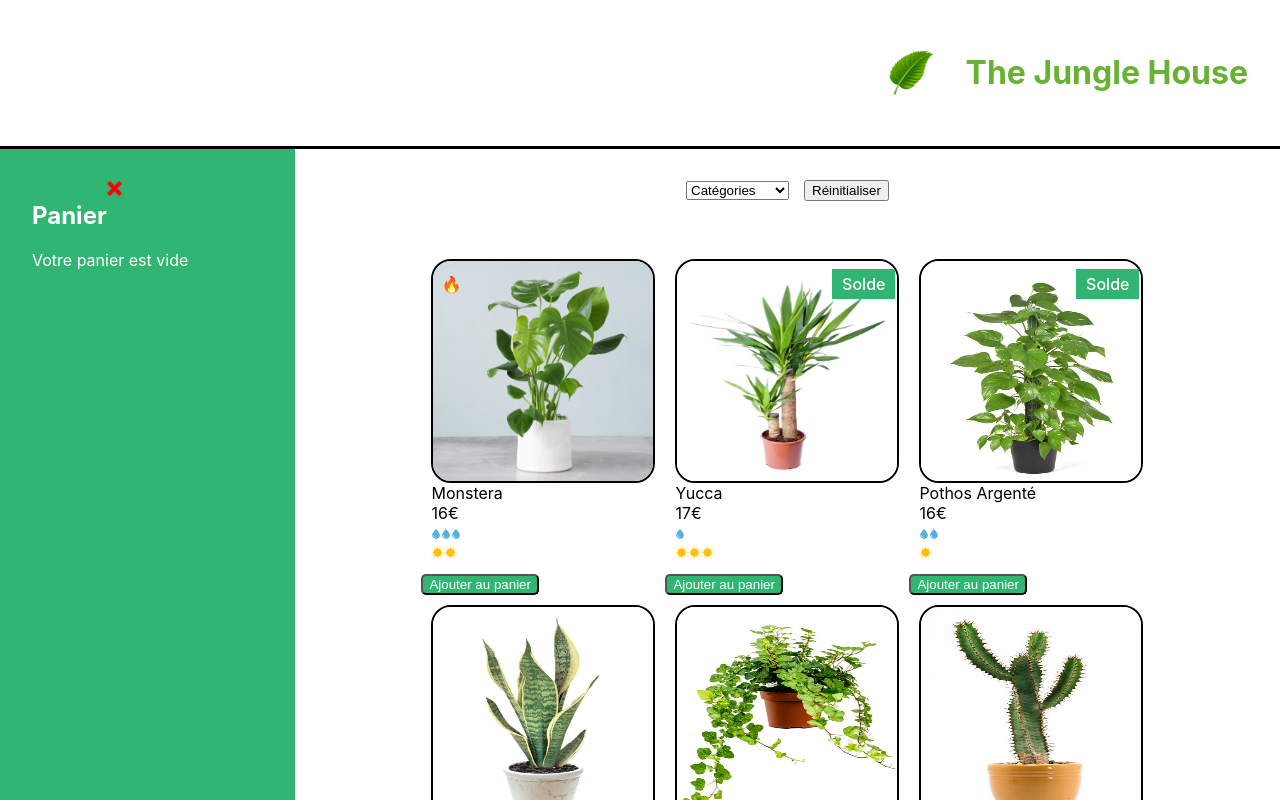
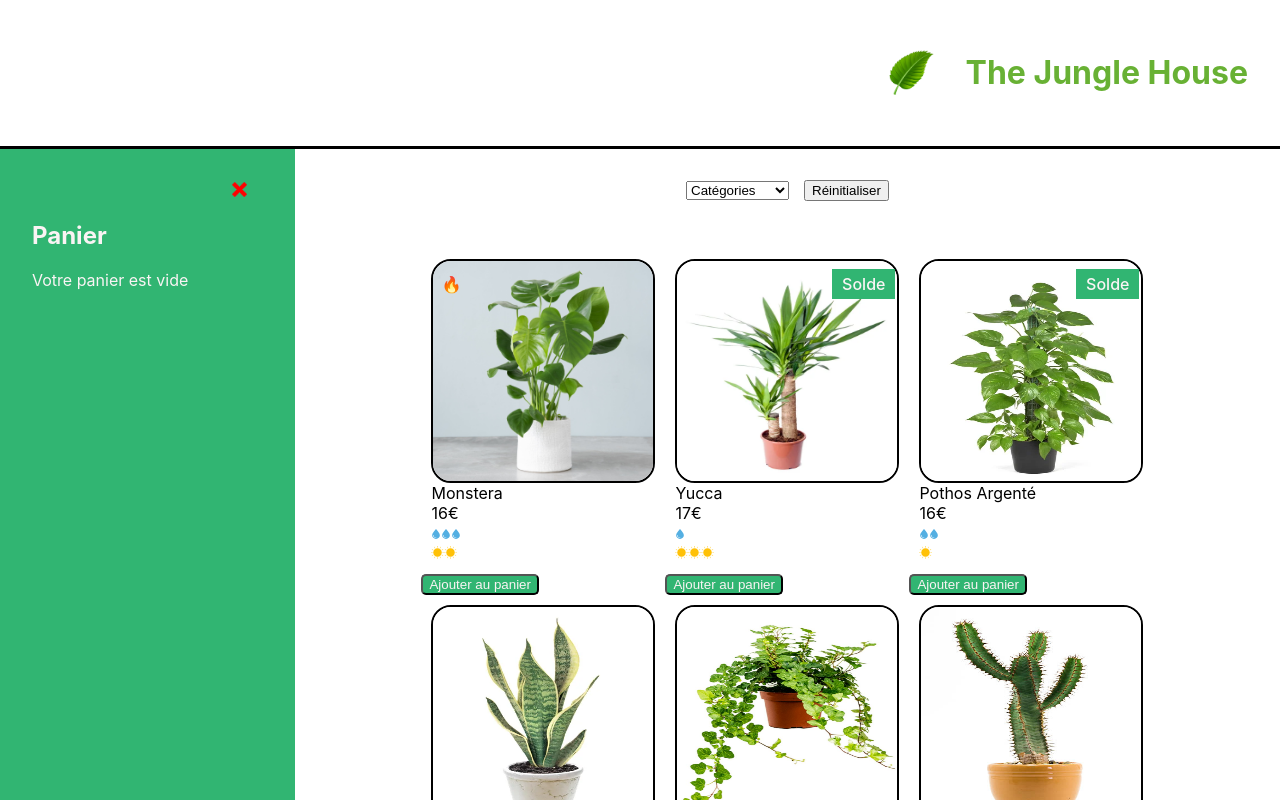
Before and after one commit to mataxelle/Jungle_house, a React (Create React App) app: page / in a window 1280 px wide. Shown: the top 800 px of the page. Built offline with nearby package versions, Linux system fonts and the light colour scheme.

Commit message:
Cart button update

```diff
--- a/src/components/Cart.js
+++ b/src/components/Cart.js
@@ -12,40 +12,48 @@ function Cart({ cart, updateCart }) {
 
   return isOpen ? (
     <div className="jh-cart">
-      <div className="jh-cart-button">
-        <h2 className="jh-cartTitle">Panier</h2>
-        <button
-          className="jh-cart-toggle-button"
-          onClick={() => setIsOpen(false)}
-        >
-          <img src={closeIcon} alt="close icon" className="jh-cart-icon" />
-        </button>
-      </div>
+      <button
+        className="jh-cart-toggle-close-button"
+        onClick={() => setIsOpen(false)}
+      >
+        <img src={closeIcon} alt="close icon" className="jh-cart-icon" />
+      </button>
+      <h2 className="jh-cart-title">Panier</h2>
 
       {cart.length > 0 ? (
         <div>
           <ul>
             {cart.map(({ name, price, amount }, index) => (
               <div key={`${name}-${index}`}>
-                <li>
+                <li className="jh-cart-item">
                   {name} - {price}€ x {amount}
                 </li>
               </div>
             ))}
           </ul>
-          <p className="jh-cartTotal">Total: {total}€</p>
-          <button onClick={() => updateCart([])}>Vider le panier</button>
+          <h2 className="jh-cart-total">Total : {total}€</h2>
+          <div className="jh-cart-toggle-button-action">
+            <button
+              className="jh-cart-toggle-button"
+              onClick={() => updateCart([])}
+            >
+              Vider le panier
+            </button>
+            <button
+              className="jh-cart-toggle-button"
+              onClick={() => setIsOpen(false)}
+            >
+              Paiement
+            </button>
+          </div>
         </div>
       ) : (
         <div>Votre panier est vide</div>
       )}
     </div>
   ) : (
-    <div className="lmj-cart-closed">
-      <button
-        className="lmj-cart-toggle-button"
-        onClick={() => setIsOpen(true)}
-      >
+    <div className="jh-cart-closed">
+      <button className="jh-cart-toggle-button" onClick={() => setIsOpen(true)}>
         Ouvrir le panier
       </button>
     </div>
--- a/src/styles/Cart.css
+++ b/src/styles/Cart.css
@@ -1,7 +1,7 @@
 .jh-cart {
   padding: 32px;
-  background-color: #31b572;
-  color: white;
+  background-color: rgb(49, 181, 114);
+  color: rgb(250, 244, 244);
   display: flex;
   flex-direction: column;
   justify-content: flex-start;
@@ -13,6 +13,10 @@
   width: 15px;
 }
 
+.jh-cart-item {
+  text-transform: capitalize;
+}
+
 .jh-cart-button {
   display: inline-flex;
 }
@@ -22,15 +26,33 @@
   cursor: pointer;
 }
 
+.jh-cart-toggle-button-action {
+  display: flex;
+  justify-content: space-between;
+}
+
+.jh-cart-toggle-close-button {
+  width: 20%;
+  align-self: flex-end;
+  background: none;
+  border: none;
+  cursor: pointer;
+}
+
 .jh-cart-toggle-button {
-  background: none;
+  background-color: rgb(207, 154, 22);
   outline: none;
-  border: none;
   font-weight: 600;
   cursor: pointer;
-  align-self: self-start;
-  padding: 0;
-  color: white;
+  align-self: self-end;
+  padding: 12px 8px;
+  color: rgb(250, 244, 244);
+  border-radius: 4px;
+}
+
+.jh-cart-toggle-button:hover {
+  background-color: rgb(244, 224, 198);
+  color: rgb(11, 11, 254);
 }
 
 .jh-cart-closed {
@@ -40,4 +62,9 @@
 
 .jh-cart-closed > button {
   color: black;
+  border: none;
 }
+
+.jh-cart-total {
+  margin: 30px 0;
+}
--- a/src/styles/PlantItem.css
+++ b/src/styles/PlantItem.css
@@ -20,9 +20,9 @@
   right: 4px;
   top: 10px;
   font-weight: 500;
-  color: white;
+  color: rgb(250, 244, 244);
   padding: 5px 10px;
-  background-color: #31b572;
+  background-color: rgb(49, 181, 114);
 }
 
 .jh-plant-bestseller {
--- a/src/styles/ShoppingList.css
+++ b/src/styles/ShoppingList.css
@@ -11,7 +11,7 @@
 }
 
 .jh-plant-btn {
-  background-color: #31b572;
+  background-color: rgb(49, 181, 114);
   border-radius: 5px;
-  color: white;
+  color: rgb(250, 244, 244);
 }
```
Also changed, not shown: 1 other file (tests, documents, lock files or other folders).
